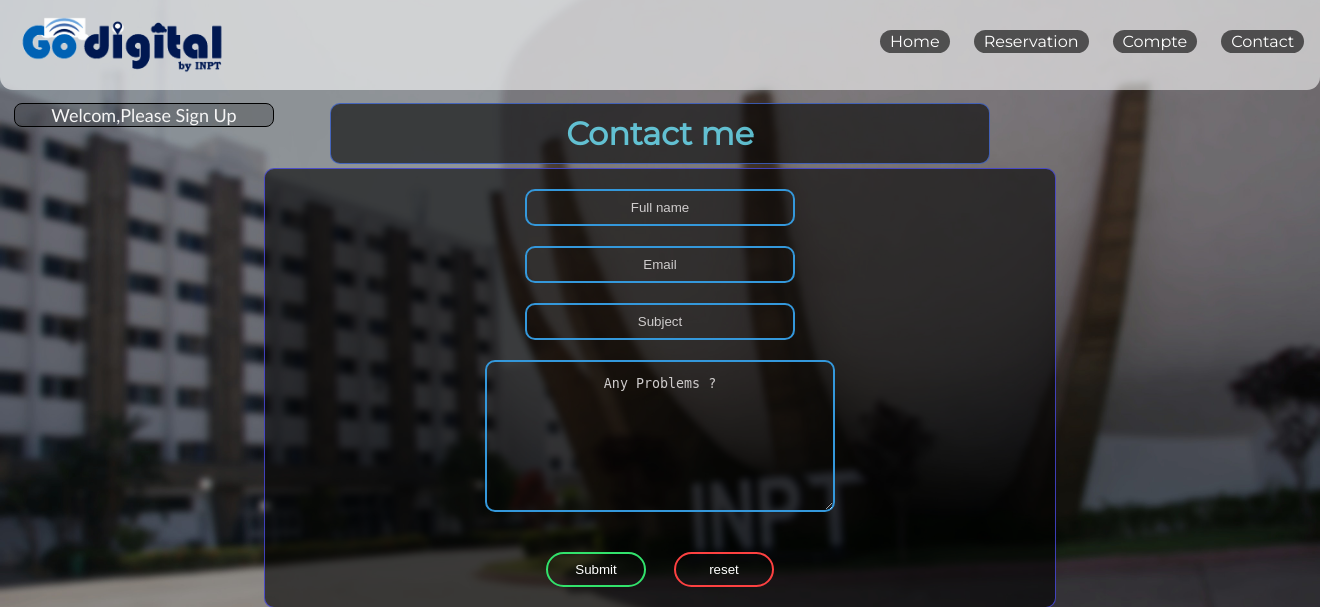
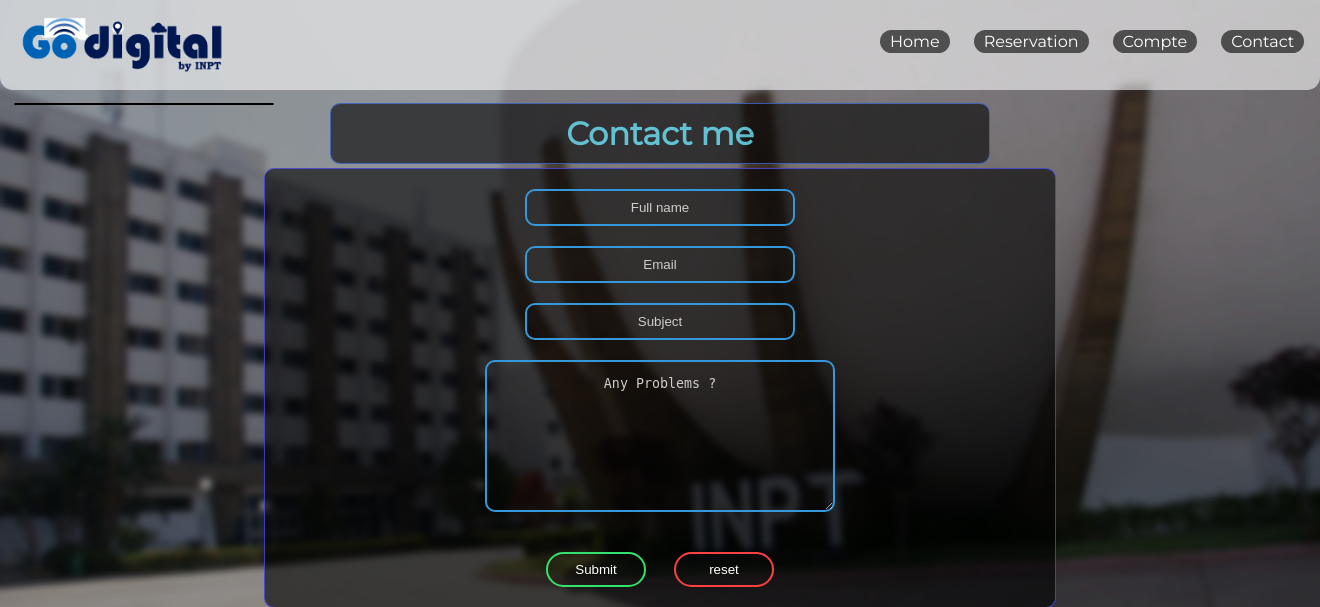
Before and after one commit to mohammedAljadd/study-rooms-booking, a PHP site: page /contact.php in a window 1320 px wide. Shown: the top 607 px of the page. Run offline with PHP 8.4, Linux system fonts and the light colour scheme.

Commit message:
starting session in contact page

```diff
--- a/code/contact.php
+++ b/code/contact.php
@@ -1,5 +1,6 @@
 
 <?php
+    session_start();
     include 'includes/dbconn.php';
 ?>
 
@@ -38,9 +39,7 @@
                 }
             }
 
-            else{
-                echo "Welcom,Please Sign Up";
-            }
+
 
         ?>
         <?php
```
